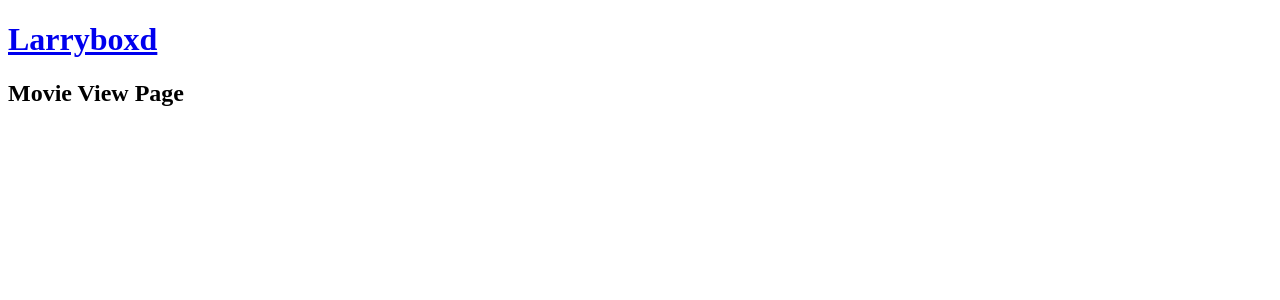
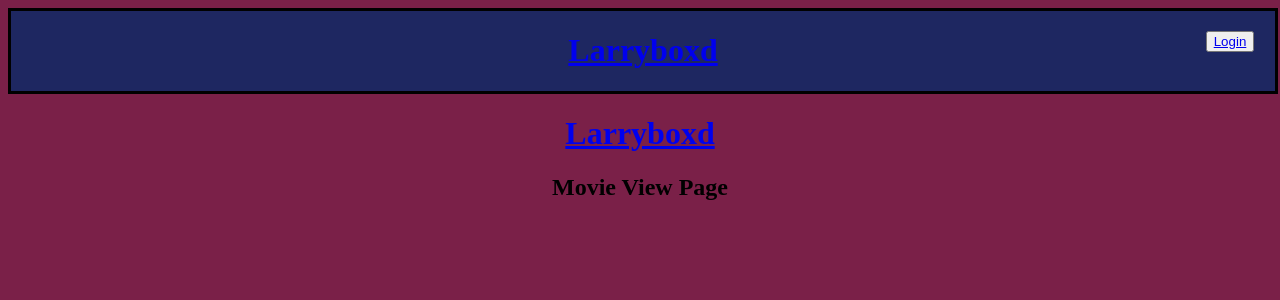
Before and after one commit to LandonPyko/larryboxd, a PHP site: page /templates/movie.html in a window 1280 px wide. Shown: the top 300 px of the page. Run offline with PHP 8.4, Linux system fonts and the light colour scheme.

Commit message:
wiggity wack style sheet stuff yo

```diff
--- a/static/style.css
+++ b/static/style.css
@@ -17,3 +17,28 @@
   cursor: pointer;
   outline: none;
 }
+.top {
+  margin: auto;
+  width: 100%;
+  height: 40 px;
+  border: 3px solid #000000;
+  text-align : center;
+  position: relative;
+  background : #1E2761;
+}
+body {
+background-color: #7A2048;
+}
+
+.login {
+      position: absolute;
+      top: 10px;
+      right: 0px;
+      width: 70px;
+      padding: 10px;
+}
+.main {
+
+  text-align : center;
+
+}
--- a/templates/movie.html
+++ b/templates/movie.html
@@ -1,5 +1,53 @@
 <!DOCTYPE html>
 <html>
+<head>
+<Title>Movie Review Website</Title>
+<link rel="stylesheet" href="static/style.css">
+    <style>
+        .top {
+          margin: auto;
+          width: 100%;
+          height: 40 px;
+          border: 3px solid #000000;
+          text-align : center;
+          position: relative;
+          background : #1E2761;
+        }
+        body {
+      background-color: #7A2048;
+      }
+
+        .login {
+              position: absolute;
+              top: 10px;
+              right: 0px;
+              width: 70px;
+              padding: 10px;
+        }
+        .main {
+
+          text-align : center;
+
+        }
+
+      </style>
+
+      </head>
+      <body>
+
+      <div class="top">
+      <h1><a href="index.html">Larryboxd</a></h1>
+       <!-- Login Button -->
+       <div class = "login">
+        <button>
+         <a href="{{ url_for('login') }}">
+          <span>
+            Login
+          </span>
+        </a> </button>
+      </div>
+      </div>
+      <div class="main">
 <Title>Movie Review Website</Title>
 <h1><a href="index.html">Larryboxd</a></h1>
 <h2>Movie View Page</h2>
```
Also changed, not shown: templates/create_account.html (+9 -2 lines), templates/create_review.html (+33 -0 lines), templates/index.html (+56 -2 lines), templates/login.html (+9 -3 lines), templates/images.jpg (added).
